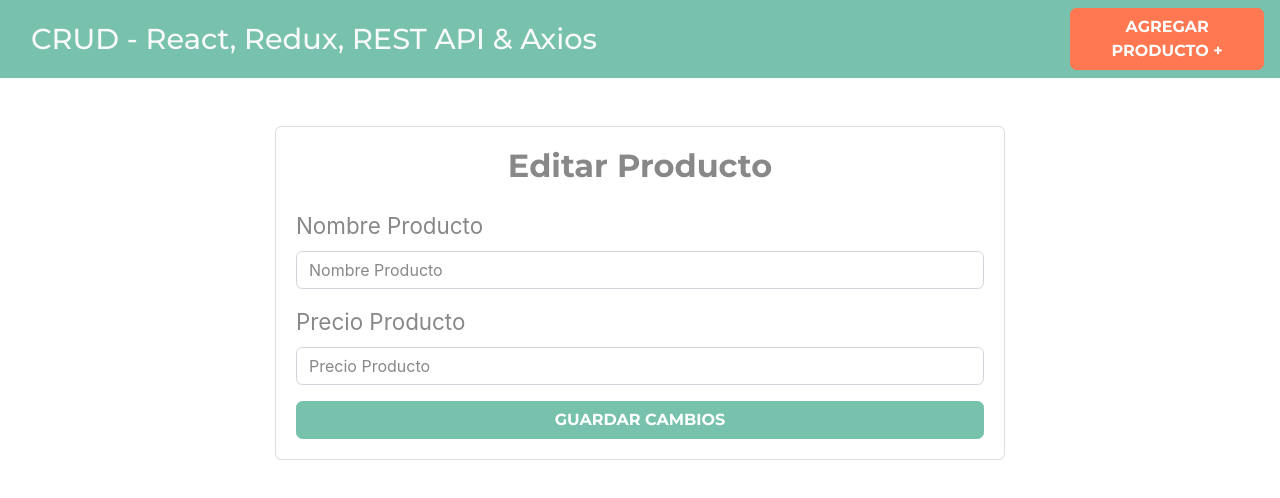
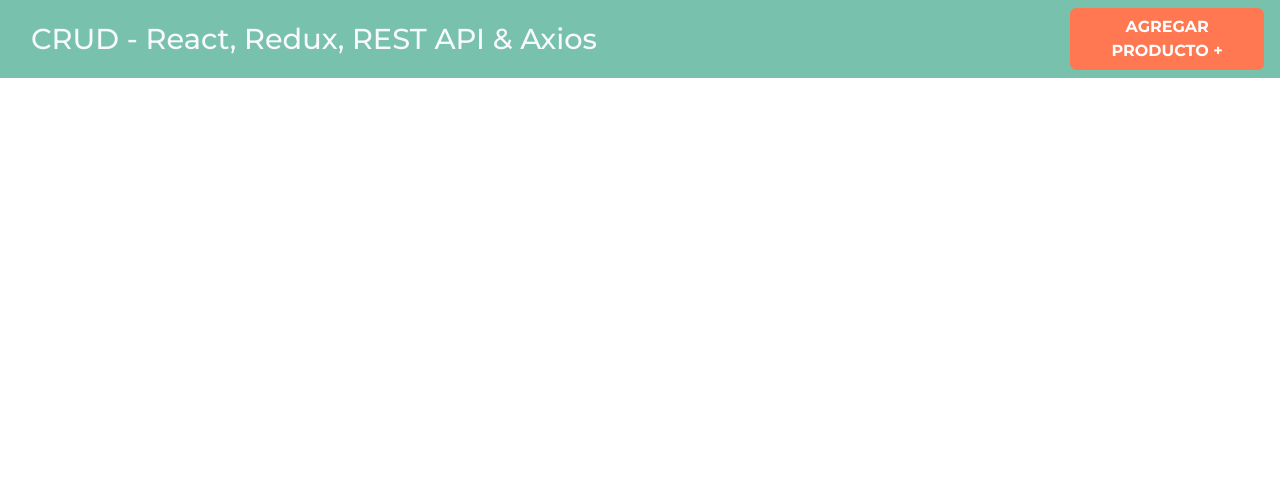
Before and after one commit to lvanegasimagine/redux-productos-react, a React (Create React App) app: page /productos/editar/1 in a window 1280 px wide. Shown: the top 498 px of the page. Built offline with nearby package versions, Linux system fonts and the light colour scheme.

Commit message:
Asignando valores a editar en el formulario

```diff
--- a/src/components/EditarProducto.jsx
+++ b/src/components/EditarProducto.jsx
@@ -1,4 +1,13 @@
+import { useDispatch, useSelector } from "react-redux";
+import { obtenerProductoEditar } from "../actions/productoActions";
+
+
 const EditarProducto = () => {
+
+    const producto = useSelector(state => state.productos.productoEditar);
+    if(!producto) return null;
+    const { nombre, precio, id } = producto;
+
     return ( <div className="row justify-content-center">
         <div className="col-md-8">
             <div className="card">
@@ -9,11 +18,11 @@
                     <form action="">
                         <div className="form-group">
                             <label htmlFor="">Nombre Producto</label>
-                            <input type="text" className="form-control" placeholder="Nombre Producto" name="nombre"/>
+                            <input type="text" className="form-control" placeholder="Nombre Producto" name="nombre" value={nombre}/>
                         </div>
                         <div className="form-group">
                             <label htmlFor="">Precio Producto</label>
-                            <input type="number" className="form-control" placeholder="Precio Producto" name="precio"/>
+                            <input type="number" className="form-control" placeholder="Precio Producto" name="precio" value={precio}/>
                         </div>
                         <button type="submit" className="btn btn-primary font-weight-bold text-uppercase d-block w-100">Guardar Cambios</button>
                     </form>
--- a/src/types/index.js
+++ b/src/types/index.js
@@ -11,5 +11,6 @@
 export const PRODUCTO_ELIMINADO_ERROR = 'PRODUCTO_ELIMINADO_ERROR';
 
 export const OBTENER_PRODUCTO_EDITAR = 'OBTENER_PRODUCTO_EDITAR';
+export const COMENZAR_EDICION_PRODUCTO = 'COMENZAR_EDICION_PRODUCTO';
 export const PRODUCTO_EDITADO_EXITO = 'PRODUCTO_EDITADO_EXITO';
 export const PRODUCTO_EDITADO_ERROR = 'PRODUCTO_EDITADO_ERROR';
```
